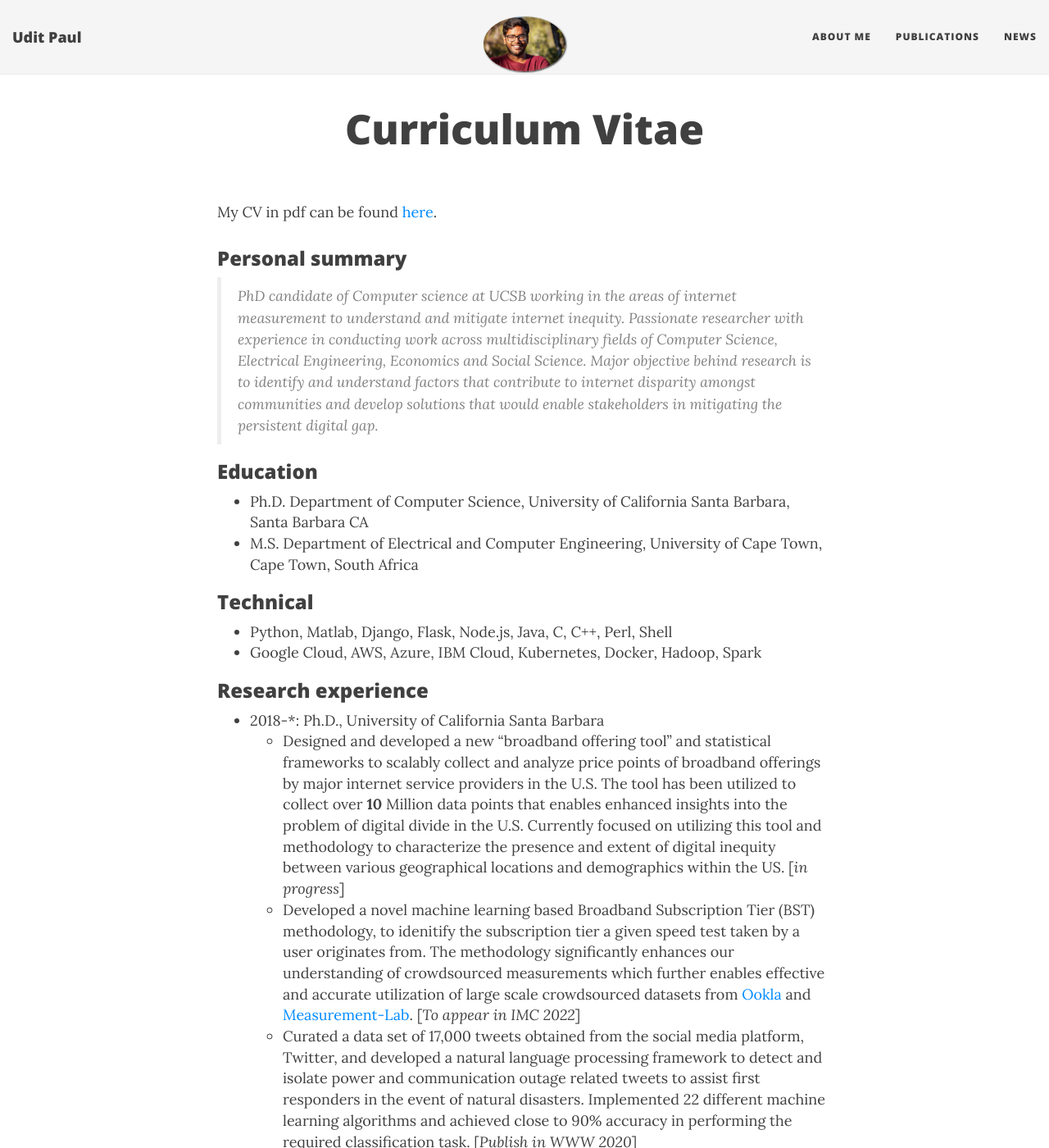
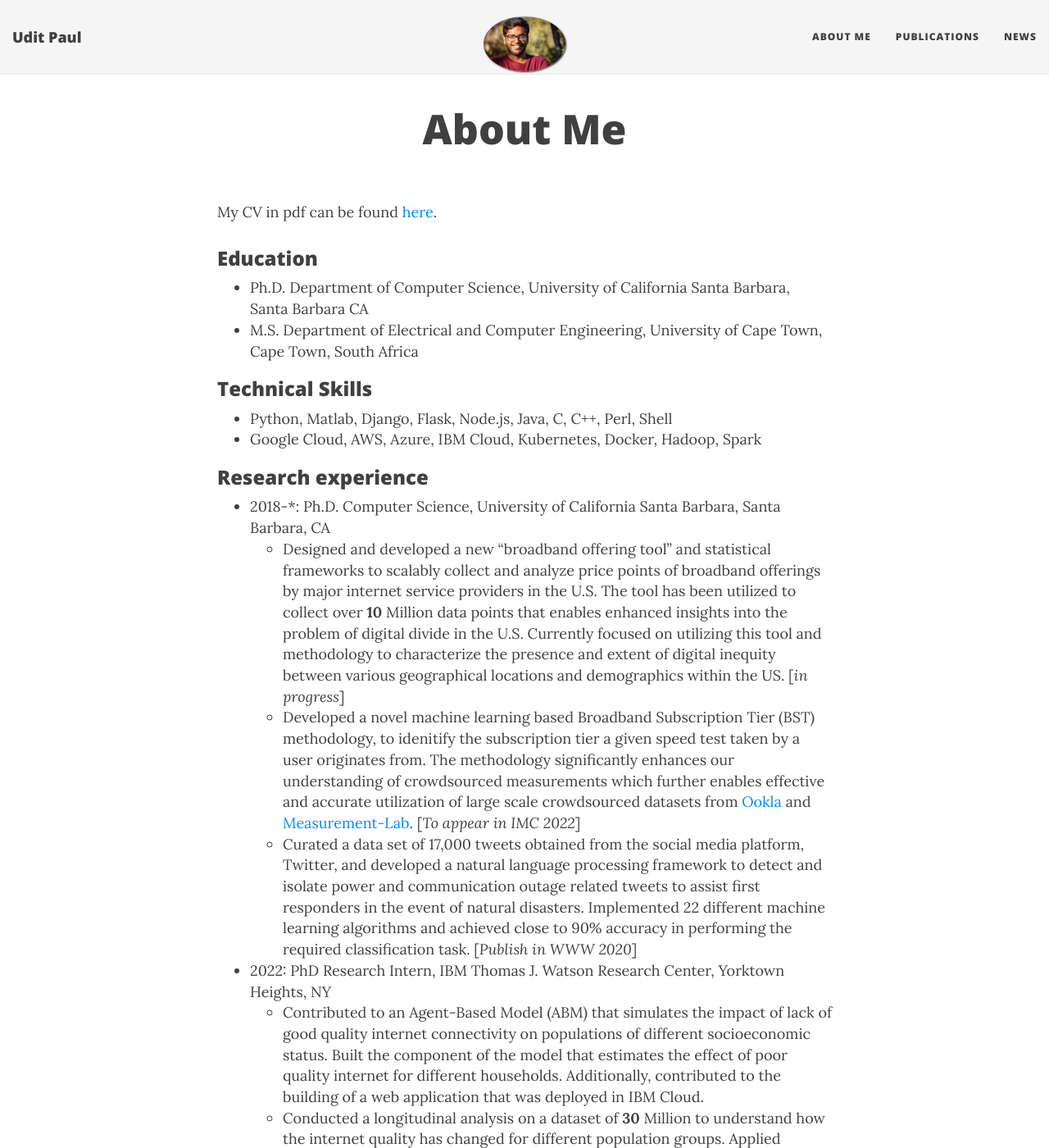
Before and after one commit to u-paul/u-paul.github.io, a Jekyll site: the page built from aboutme.md, in a window 1280 px wide and 1400 px high. Shown: the whole window at 82% size. Built offline with Jekyll 4.4.1, drawn with Linux system fonts in a browser that asks for light colours; nearby versions of some CDN libraries; some of the changed text lies outside the part shown.

Commit message:
added experience in about me

```diff
--- a/aboutme.md
+++ b/aboutme.md
@@ -1,27 +1,23 @@
 ---
 layout: page
-title: Curriculum Vitae
+title: About Me
 ---
 
 My CV in pdf can be found [here]({{site.baseurl}}/pdfs/UPaul_resume.pdf){:target="_blank"}.
-### Personal summary
-
-> PhD candidate of Computer science at UCSB working in the areas of internet measurement to understand and mitigate internet inequity. Passionate researcher with experience in conducting work across multidisciplinary fields of Computer Science, Electrical Engineering, Economics and Social Science. Major objective behind research is to identify and understand factors that contribute to internet disparity amongst communities and develop solutions that would enable stakeholders in mitigating the
-persistent digital gap.
 
 ### Education
 - Ph.D. Department of Computer Science, University of California Santa Barbara, Santa Barbara CA
 - M.S. Department of Electrical and Computer Engineering, University of Cape Town, Cape Town, South Africa
 
 
-### Technical
+### Technical Skills
 
 - Python, Matlab, Django, Flask, Node.js, Java, C, C++, Perl, Shell
 - Google Cloud, AWS, Azure, IBM Cloud, Kubernetes, Docker, Hadoop, Spark
 
 ### Research experience
 
-- 2018-*: Ph.D., University of California Santa Barbara
+- 2018-*: Ph.D. Computer Science, University of California Santa Barbara, Santa Barbara, CA
     - Designed and developed a new “broadband offering tool” and statistical frameworks to scalably
     collect and analyze price points of broadband offerings by major internet service providers in the U.S. The tool has been utilized to collect over **10** Million data points that enables enhanced insights into the problem
     of digital divide in the U.S. Currently focused on utilizing this tool and methodology to characterize the
@@ -29,7 +25,16 @@
     within the US. [*in progress*]
     - Developed a novel machine learning based Broadband Subscription Tier (BST) methodology, to idenitify the subscription tier a  given speed test taken by a user originates from. The methodology significantly enhances our understanding of crowdsourced measurements which further enables effective and accurate utilization of large scale crowdsourced datasets from [Ookla](https://www.speedtest.net/){:target="_blank"} and [Measurement-Lab](https://speed.measurementlab.net/#/){:target="_blank"}. [*To appear in IMC 2022*]
     - Curated a data set of 17,000 tweets obtained from the social media platform, Twitter, and developed a natural language processing framework to detect and isolate power and communication outage related tweets to assist first responders in the event of natural disasters. Implemented 22 different machine learning algorithms and achieved close to 90% accuracy in performing the required classification task. [*Publish in WWW 2020*]
-
+- 2022: PhD Research Intern, IBM Thomas J. Watson Research Center, Yorktown Heights, NY
+    - Contributed to an Agent-Based Model (ABM) that simulates the impact of lack of good quality
+    internet connectivity on populations of different socioeconomic status. Built the component of
+    the model that estimates the effect of poor quality internet for different households. Additionally,
+    contributed to the building of a web application that was deployed in IBM Cloud.
+    - Conducted a longitudinal analysis on a dataset of **30** Million to understand how the internet quality has
+    changed for different population groups. Applied statistical tests to determine the magnitude of
+    difference in interent quality between sub-populations. Finally, deployed machine learning models
+    to predict internet performance from demographics and infrastructure metrics. Work under review
+    for publication.
 
 ### Selected Publications
 - **Udit Paul**, Jiamo Liu, Mengyang Gu, Arpit Gupta and Elizabeth Belding, “The Importance of Contextualization of Crowdsourced Active Speed Test Measurements”, Proceedings of the ACM SIGCOMM Internet Measurement Conference 2022 (IMC ’22).
--- a/index.html
+++ b/index.html
@@ -8,7 +8,8 @@
 <p align="justify">I am a PhD Candidate in <a href="https://www.cs.ucsb.edu/" target="_blank" rel="noopener noreferrer">Computer Science</a>
   at the <a href="https://www.ucsb.edu/" target="_blank" rel="noopener noreferrer">University of California Santa Barbara</a>
   advised by <a href="https://ebelding.cs.ucsb.edu/" target="_blank" rel="noopener noreferrer">Elizabeth Belding</a>
-  and <a href="https://sites.cs.ucsb.edu/~arpitgupta/" target="_blank" rel="noopener noreferrer">Arpit Gupta</a>.
+  and <a href="https://sites.cs.ucsb.edu/~arpitgupta/" target="_blank" rel="noopener noreferrer">Arpit Gupta</a>. I am a passionate researcher with extensive
+  experience in conducting work across multidisciplinary fields of Computer Science, Electrical Engineering, Economics and Social Science.
   My research interests include communication networks, internet measurements, networking in challenged environment and natural language processing for information extraction.
   The aim of my research is to understand the presence and extent of digital inequity between communities and subsequently build tools and methodologies to mitigate the divide.
   I have experience of working with very large datasets,machine learning applications/algorithms, big data analytics and cloud computing platforms (IBM Cloud, Google Cloud, AWS and Microsoft Azure).
```
